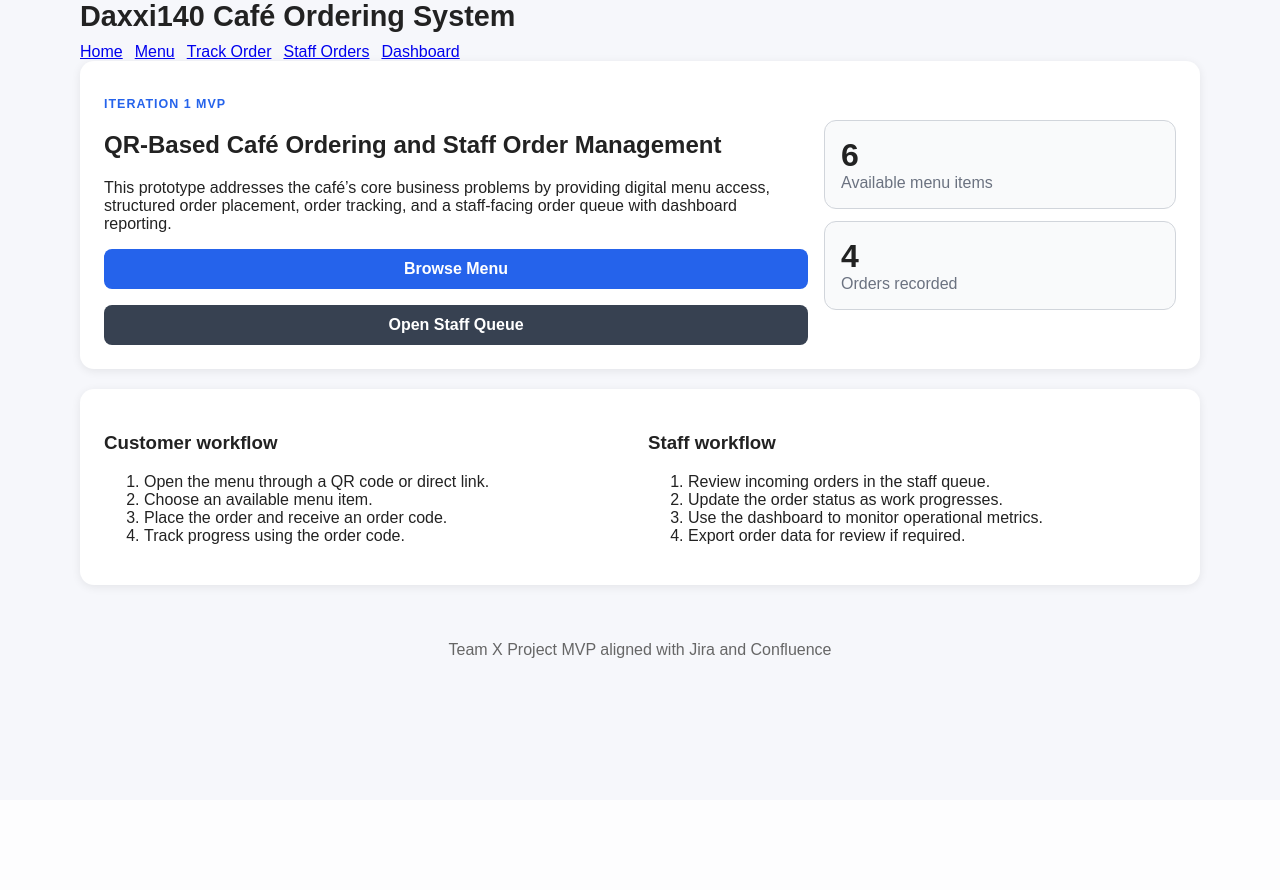
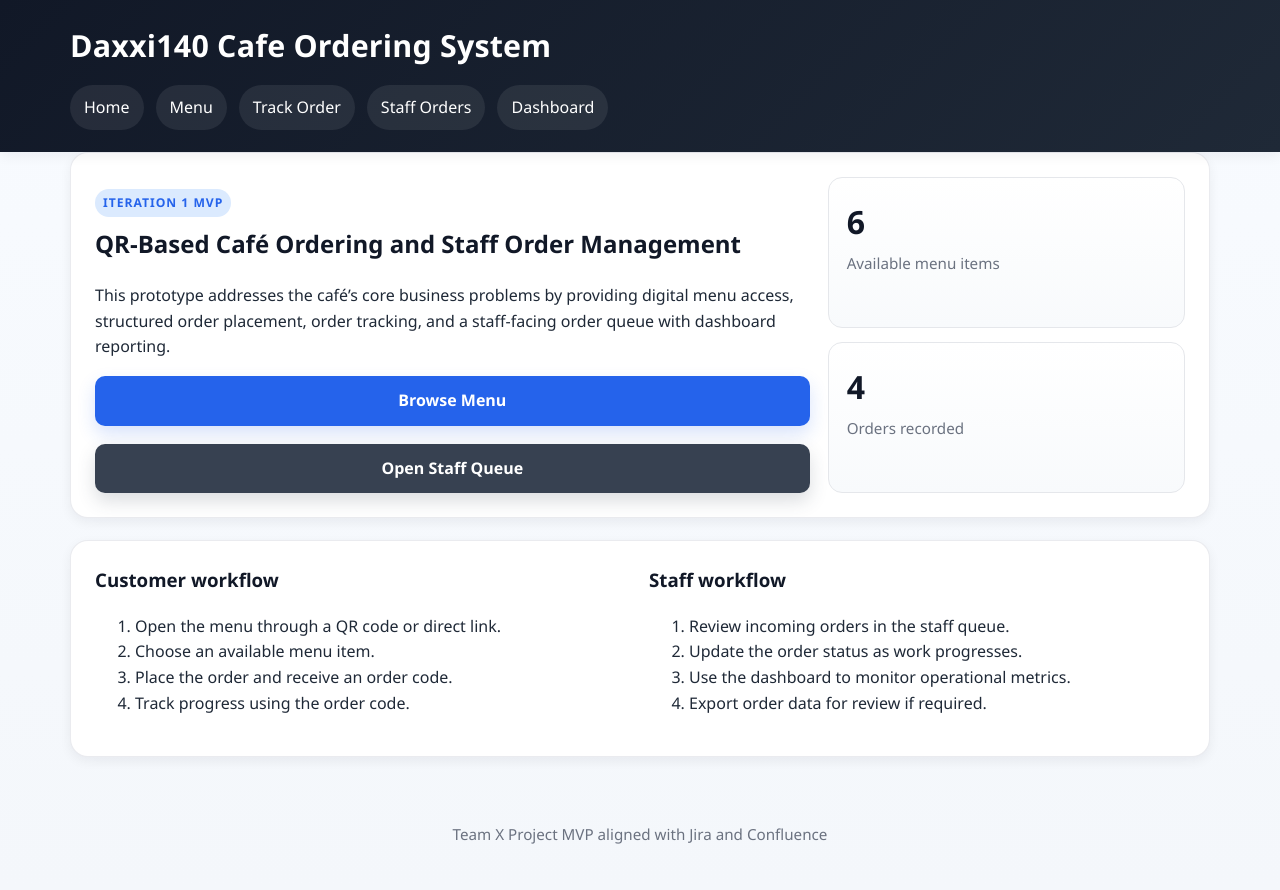
Before and after one commit to Rochak498/cafe-ordering-system, a Flask app: page / in a window 1280 px wide. Before the commit the page ends 658 px from the top, so only its background shows below. Run offline with Flask 3, Linux system fonts and the light colour scheme; data comes from the database, SQL or seed files in the repository.

Commit message:
improvements in styles

```diff
--- a/static/style.css
+++ b/static/style.css
@@ -1,48 +1,127 @@
 :root {
-    --bg: #f6f7fb;
-    --card: #ffffff;
-    --text: #222;
+    --bg: #f4f7fb;
+    --surface: #ffffff;
+    --surface-soft: #f8fafc;
+    --text: #1f2937;
     --muted: #6b7280;
     --primary: #2563eb;
     --primary-hover: #1d4ed8;
-    --header: #1f2937;
-    --border: #d1d5db;
+    --primary-soft: #dbeafe;
+    --header: #111827;
+    --border: #e5e7eb;
     --success-bg: #dcfce7;
     --success-text: #166534;
     --error-bg: #fee2e2;
     --error-text: #991b1b;
+    --warning-bg: #fef3c7;
+    --warning-text: #92400e;
+    --shadow-sm: 0 4px 12px rgba(15, 23, 42, 0.06);
+    --shadow-md: 0 10px 30px rgba(15, 23, 42, 0.08);
+    --radius-sm: 10px;
+    --radius-md: 14px;
+    --radius-lg: 18px;
+    --transition: all 0.25s ease;
 }
 
-* { box-sizing: border-box; }
+* {
+    box-sizing: border-box;
+}
+
+html {
+    scroll-behavior: smooth;
+}
+
 body {
-    font-family: Arial, sans-serif;
+    font-family: "Segoe UI", Tahoma, Geneva, Verdana, sans-serif;
     margin: 0;
-    background: var(--bg);
+    background: linear-gradient(to bottom, #f8fbff, #f4f7fb);
     color: var(--text);
+    line-height: 1.6;
 }
+
+a {
+    color: inherit;
+    text-decoration: none;
+}
+
 .container {
-    max-width: 1160px;
+    max-width: 1180px;
     margin: 0 auto;
     padding: 0 20px;
 }
+
+/* Header */
+.site-header {
+    background: linear-gradient(135deg, #111827, #1f2937);
+    color: white;
+    padding: 22px 0;
+    box-shadow: var(--shadow-sm);
+    position: sticky;
+    top: 0;
+    z-index: 100;
+}
+
+.site-header .container {
+    display: flex;
+    flex-direction: column;
+    gap: 14px;
+}
+
 .site-header h1 {
-    margin: 0 0 10px 0;
-    font-size: 1.8rem;
+    margin: 0;
+    font-size: 1.9rem;
+    font-weight: 700;
+    letter-spacing: 0.2px;
 }
+
 nav {
     display: flex;
     flex-wrap: wrap;
     gap: 12px;
 }
 
-main { padding: 30px 0; }
+nav a {
+    color: white;
+    padding: 10px 14px;
+    border-radius: 999px;
+    background: rgba(255, 255, 255, 0.08);
+    transition: var(--transition);
+    font-weight: 500;
+}
+
+nav a:hover {
+    background: rgba(255, 255, 255, 0.18);
+    transform: translateY(-1px);
+}
+
+/* Main */
+main {
+    padding: 34px 0;
+}
+
+/* Cards */
 .card {
-    background: var(--card);
+    background: var(--surface);
     padding: 24px;
-    border-radius: 14px;
-    box-shadow: 0 2px 10px rgba(0,0,0,0.08);
-    margin-bottom: 20px;
+    border-radius: var(--radius-lg);
+    box-shadow: var(--shadow-sm);
+    margin-bottom: 22px;
+    border: 1px solid rgba(229, 231, 235, 0.8);
+    transition: var(--transition);
 }
+
+.card:hover {
+    box-shadow: var(--shadow-md);
+}
+
+.card h2,
+.card h3,
+.card h4 {
+    margin-top: 0;
+    color: var(--header);
+}
+
+/* Layout grids */
 .hero,
 .info-grid,
 .section-head,
@@ -51,148 +130,378 @@ main { padding: 30px 0; }
 .filter-grid,
 .details-grid {
     display: grid;
-    gap: 16px;
+    gap: 18px;
 }
+
 .hero {
     grid-template-columns: 2fr 1fr;
-    align-items: center;
+    align-items: stretch;
 }
+
+.hero-content h2 {
+    margin-top: 0;
+    font-size: 2rem;
+    color: var(--header);
+}
+
+.hero-content p {
+    color: var(--muted);
+    font-size: 1rem;
+}
+
 .hero-stats {
     display: grid;
-    gap: 12px;
+    gap: 14px;
 }
+
 .hero-stats > div {
     border: 1px solid var(--border);
-    border-radius: 12px;
-    padding: 16px;
-    background: #f9fafb;
+    border-radius: var(--radius-md);
+    padding: 18px;
+    background: linear-gradient(180deg, #ffffff, #f8fafc);
+    box-shadow: inset 0 1px 0 rgba(255, 255, 255, 0.7);
 }
+
 .stat-value {
     display: block;
     font-size: 2rem;
-    font-weight: bold;
+    font-weight: 800;
+    color: var(--header);
+    margin-bottom: 4px;
 }
+
 .stat-label {
     color: var(--muted);
+    font-size: 0.95rem;
 }
+
 .info-grid,
-.split-layout { grid-template-columns: repeat(2, minmax(0, 1fr)); }
-.details-grid { grid-template-columns: repeat(2, minmax(0, 1fr)); }
-.filter-grid.compact { grid-template-columns: 1fr 2fr auto; align-items: end; }
-.filter-grid { grid-template-columns: repeat(3, minmax(0, 1fr)); align-items: end; }
-.filter-actions { display: flex; align-items: end; }
-.form-panel { width: 100%; }
+.split-layout {
+    grid-template-columns: repeat(2, minmax(0, 1fr));
+}
+
+.details-grid {
+    grid-template-columns: repeat(2, minmax(0, 1fr));
+}
+
+.filter-grid {
+    grid-template-columns: repeat(3, minmax(0, 1fr));
+    align-items: end;
+}
+
+.filter-grid.compact {
+    grid-template-columns: 1fr 2fr auto;
+    align-items: end;
+}
+
+.filter-actions {
+    display: flex;
+    align-items: end;
+}
+
+.form-panel {
+    width: 100%;
+}
+
+/* Form elements */
 label {
     display: block;
     margin-top: 12px;
-    margin-bottom: 6px;
-    font-weight: bold;
+    margin-bottom: 7px;
+    font-weight: 600;
+    color: var(--header);
 }
-input, select, button, textarea {
+
+input,
+select,
+button,
+textarea {
     width: 100%;
-    padding: 10px;
+    padding: 12px 14px;
     margin-bottom: 12px;
-    border-radius: 8px;
+    border-radius: var(--radius-sm);
     border: 1px solid var(--border);
     font: inherit;
+    transition: var(--transition);
 }
-button, .button-link {
-    display: inline-block;
+
+input,
+select,
+textarea {
+    background: white;
+    color: var(--text);
+}
+
+input:focus,
+select:focus,
+textarea:focus {
+    outline: none;
+    border-color: var(--primary);
+    box-shadow: 0 0 0 4px rgba(37, 99, 235, 0.12);
+}
+
+/* Buttons */
+button,
+.button-link {
+    display: inline-flex;
+    align-items: center;
+    justify-content: center;
     background: var(--primary);
     color: white;
     border: none;
     cursor: pointer;
-    font-weight: bold;
+    font-weight: 600;
     text-decoration: none;
     text-align: center;
-    padding: 11px 16px;
-    border-radius: 8px;
+    padding: 12px 18px;
+    border-radius: 10px;
+    transition: var(--transition);
+    box-shadow: 0 8px 18px rgba(37, 99, 235, 0.18);
 }
-.button-link.secondary { background: #374151; }
-button:hover, .button-link:hover { background: var(--primary-hover); }
-.button-link.secondary:hover { background: #111827; }
+
+button:hover,
+.button-link:hover {
+    background: var(--primary-hover);
+    transform: translateY(-1px);
+}
+
+button:active,
+.button-link:active {
+    transform: translateY(0);
+}
+
+.button-link.secondary {
+    background: #374151;
+    box-shadow: 0 8px 18px rgba(55, 65, 81, 0.18);
+}
+
+.button-link.secondary:hover {
+    background: #111827;
+}
+
+/* Menu */
 .menu-grid {
     display: grid;
-    grid-template-columns: repeat(auto-fit, minmax(220px, 1fr));
-    gap: 20px;
+    grid-template-columns: repeat(auto-fit, minmax(240px, 1fr));
+    gap: 22px;
 }
+
 .menu-item {
     border: 1px solid var(--border);
-    border-radius: 12px;
-    padding: 16px;
+    border-radius: var(--radius-md);
+    padding: 18px;
+    background: linear-gradient(180deg, #ffffff, #f9fafb);
+    box-shadow: var(--shadow-sm);
+    transition: var(--transition);
 }
-.menu-category, .muted {
+
+.menu-item:hover {
+    transform: translateY(-4px);
+    box-shadow: var(--shadow-md);
+}
+
+.menu-item h3 {
+    margin-top: 0;
+    margin-bottom: 8px;
+    color: var(--header);
+}
+
+.menu-category,
+.muted {
     color: var(--muted);
     font-size: 0.95rem;
 }
-.small-text { font-size: 0.82rem; }
+
+.small-text {
+    font-size: 0.84rem;
+}
+
 .eyebrow {
+    display: inline-block;
     text-transform: uppercase;
     letter-spacing: 0.08em;
     color: var(--primary);
-    font-weight: bold;
-    font-size: 0.78rem;
+    font-weight: 700;
+    font-size: 0.76rem;
+    background: var(--primary-soft);
+    padding: 4px 8px;
+    border-radius: 999px;
+    margin-bottom: 8px;
 }
+
 .price {
-    font-size: 1.1rem;
-    font-weight: bold;
+    font-size: 1.15rem;
+    font-weight: 700;
+    color: var(--header);
+    margin: 10px 0;
 }
-.table-wrap { overflow-x: auto; }
+
+/* Tables */
+.table-wrap {
+    overflow-x: auto;
+    border-radius: var(--radius-md);
+    border: 1px solid var(--border);
+    background: white;
+}
+
 table {
     width: 100%;
     border-collapse: collapse;
     min-width: 760px;
+    background: white;
 }
-table th, table td {
-    border: 1px solid #ddd;
-    padding: 10px;
+
+table th,
+table td {
+    padding: 14px 12px;
     text-align: center;
-    vertical-align: top;
+    vertical-align: middle;
+    border-bottom: 1px solid #edf2f7;
 }
-table th { background: #f3f4f6; }
+
+table th {
+    background: #f8fafc;
+    color: var(--header);
+    font-weight: 700;
+    font-size: 0.95rem;
+}
+
+table tbody tr {
+    transition: background 0.2s ease;
+}
+
+table tbody tr:hover {
+    background: #f9fbff;
+}
+
+/* Flash messages */
 .flash {
-    padding: 12px;
-    border-radius: 8px;
-    margin-bottom: 16px;
+    padding: 14px 16px;
+    border-radius: 12px;
+    margin-bottom: 18px;
+    font-weight: 500;
+    border: 1px solid transparent;
 }
-.flash.success { background: var(--success-bg); color: var(--success-text); }
-.flash.error { background: var(--error-bg); color: var(--error-text); }
+
+.flash.success {
+    background: var(--success-bg);
+    color: var(--success-text);
+    border-color: #bbf7d0;
+}
+
+.flash.error {
+    background: var(--error-bg);
+    color: var(--error-text);
+    border-color: #fecaca;
+}
+
+/* Dashboard */
 .dashboard-grid {
     display: grid;
     grid-template-columns: repeat(auto-fit, minmax(220px, 1fr));
     gap: 20px;
 }
+
+.metric {
+    background: linear-gradient(180deg, #ffffff, #f8fafc);
+    border: 1px solid var(--border);
+    border-radius: var(--radius-md);
+    padding: 20px;
+    box-shadow: var(--shadow-sm);
+}
+
+.metric h3,
+.metric h4 {
+    margin-top: 0;
+    margin-bottom: 10px;
+}
+
 .metric p {
     font-size: 2rem;
     margin: 0;
-    font-weight: bold;
+    font-weight: 800;
+    color: var(--header);
 }
+
+/* Status badges */
 .status-badge {
     display: inline-block;
-    padding: 6px 10px;
+    padding: 7px 12px;
     border-radius: 999px;
-    font-size: 0.9rem;
-    font-weight: bold;
+    font-size: 0.88rem;
+    font-weight: 700;
+    letter-spacing: 0.01em;
 }
-.status-pending { background: #fef3c7; color: #92400e; }
-.status-preparing { background: #dbeafe; color: #1d4ed8; }
-.status-ready { background: #dcfce7; color: #166534; }
-.status-completed { background: #e5e7eb; color: #111827; }
-.recent-list { display: grid; gap: 12px; }
+
+.status-pending {
+    background: #fef3c7;
+    color: #92400e;
+}
+
+.status-preparing {
+    background: #dbeafe;
+    color: #1d4ed8;
+}
+
+.status-ready {
+    background: #dcfce7;
+    color: #166534;
+}
+
+.status-completed {
+    background: #e5e7eb;
+    color: #111827;
+}
+
+/* Recent orders */
+.recent-list {
+    display: grid;
+    gap: 14px;
+}
+
 .recent-order {
     display: flex;
     justify-content: space-between;
     align-items: center;
     gap: 16px;
     border: 1px solid var(--border);
-    border-radius: 12px;
-    padding: 12px;
+    border-radius: var(--radius-md);
+    padding: 14px 16px;
+    background: var(--surface-soft);
+    transition: var(--transition);
 }
+
+.recent-order:hover {
+    background: white;
+    box-shadow: var(--shadow-sm);
+}
+
+/* Utility */
+.text-center {
+    text-align: center;
+}
+
+.text-right {
+    text-align: right;
+}
+
+.mt-0 {
+    margin-top: 0;
+}
+
+.mb-0 {
+    margin-bottom: 0;
+}
+
+/* Footer */
 .site-footer {
     text-align: center;
-    padding: 20px;
-    color: #666;
+    padding: 28px 20px;
+    color: var(--muted);
+    font-size: 0.95rem;
 }
+
+/* Responsive */
 @media (max-width: 850px) {
     .hero,
     .info-grid,
@@ -202,8 +511,37 @@ table th { background: #f3f4f6; }
     .details-grid {
         grid-template-columns: 1fr;
     }
+
+    .hero-content h2 {
+        font-size: 1.6rem;
+    }
 }
+
 @media (max-width: 700px) {
-    .site-header h1 { font-size: 1.4rem; }
-    .card { padding: 18px; }
+    .site-header h1 {
+        font-size: 1.45rem;
+    }
+
+    .card {
+        padding: 18px;
+    }
+
+    nav {
+        gap: 8px;
+    }
+
+    nav a {
+        padding: 9px 12px;
+        font-size: 0.92rem;
+    }
+
+    .recent-order {
+        flex-direction: column;
+        align-items: flex-start;
+    }
+
+    .metric p,
+    .stat-value {
+        font-size: 1.7rem;
+    }
 }
--- a/templates/base.html
+++ b/templates/base.html
@@ -3,13 +3,13 @@
 <head>
     <meta charset="UTF-8">
     <meta name="viewport" content="width=device-width, initial-scale=1.0">
-    <title>Daxxi140 Café Ordering System</title>
+    <title>Daxxi140 Cafe Ordering System</title>
     <link rel="stylesheet" href="{{ url_for('static', filename='style.css') }}">
 </head>
 <body>
     <header class="site-header">
         <div class="container">
-            <h1>Daxxi140 Café Ordering System</h1>
+            <h1>Daxxi140 Cafe Ordering System</h1>
             <nav>
                 <a href="{{ url_for('home') }}">Home</a>
                 <a href="{{ url_for('menu') }}">Menu</a>
```
